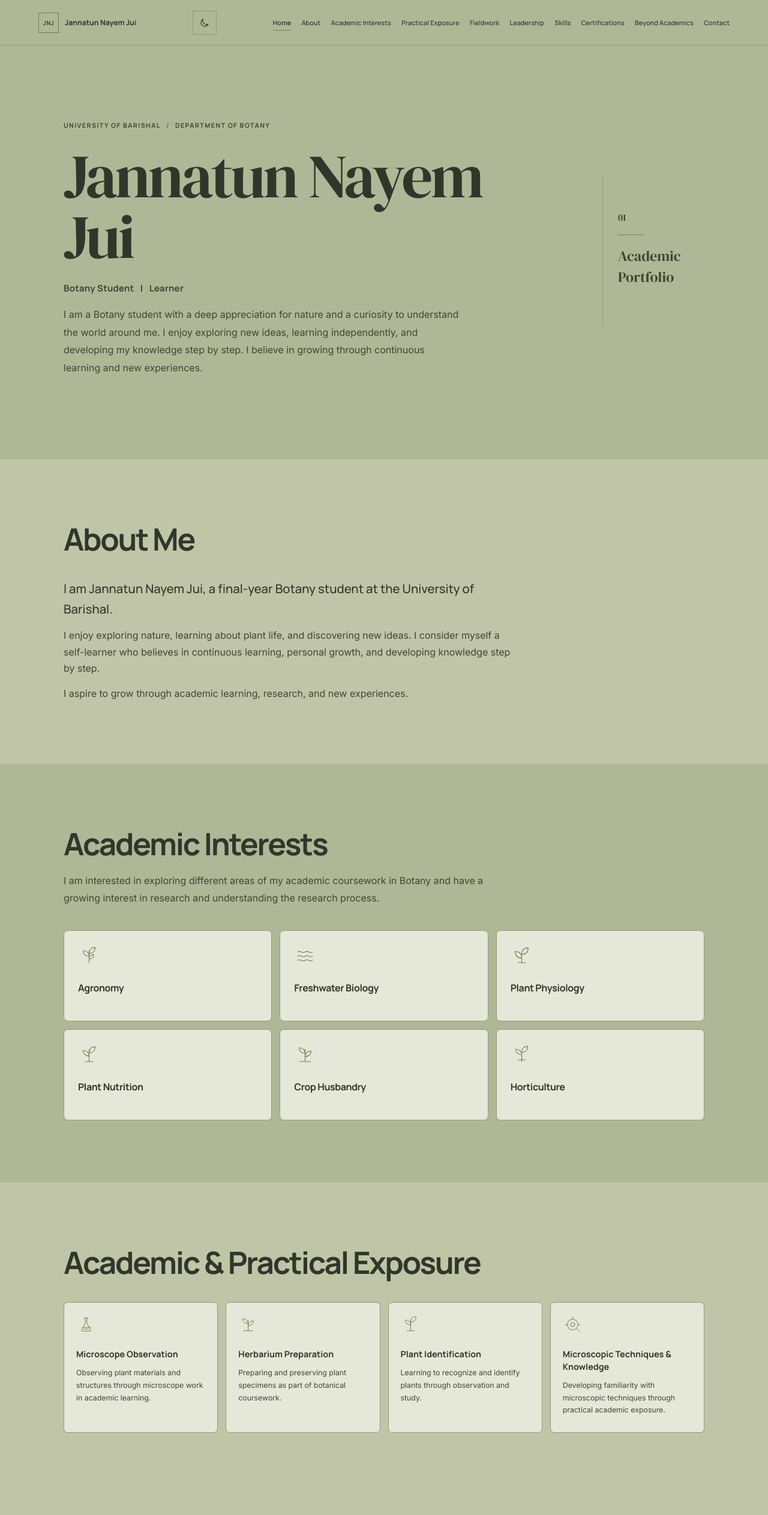
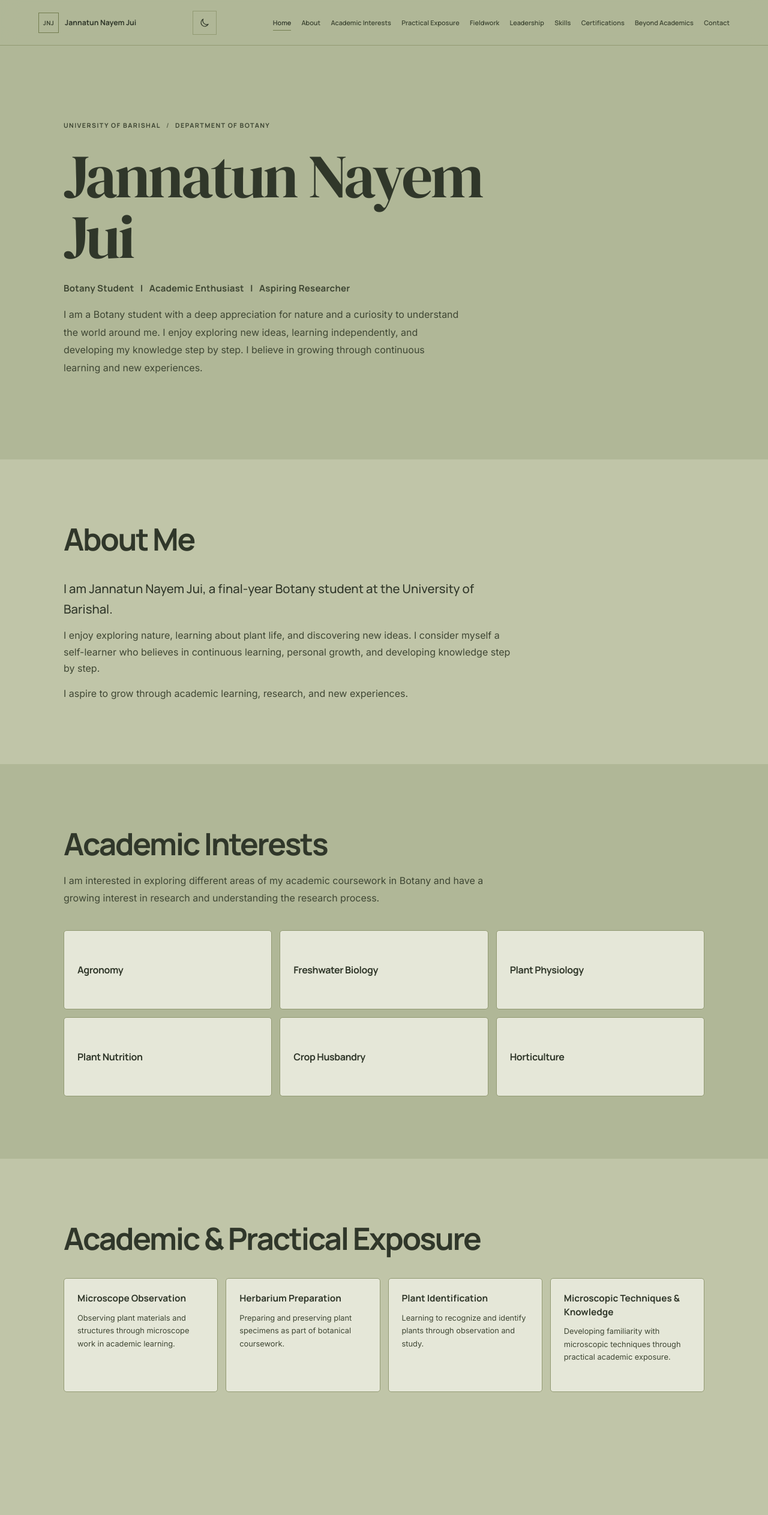
Before and after one commit to jannatunnayemjui42-del/Jui, a plain HTML site: page index.html in a window 1280 px wide. Shown: the top 2526 px of the page at 60% size. Drawn offline with Linux system fonts and the light colour scheme.

Commit message:
Polish portfolio cards and presentation
Co-authored-by: Copilot <223556219+Copilot@users.noreply.github.com>

```diff
--- a/index.html
+++ b/index.html
@@ -51,13 +51,8 @@
             <span>Department of Botany</span>
           </p>
           <h1 id="hero-title">Jannatun Nayem Jui</h1>
-          <p class="hero-role">Botany Student <span aria-hidden="true">|</span> Learner</p>
+          <p class="hero-role">Botany Student <span aria-hidden="true">|</span> Academic Enthusiast <span aria-hidden="true">|</span> Aspiring Researcher</p>
           <p class="hero-intro">I am a Botany student with a deep appreciation for nature and a curiosity to understand the world around me. I enjoy exploring new ideas, learning independently, and developing my knowledge step by step. I believe in growing through continuous learning and new experiences.</p>
-        </div>
-        <div class="hero-note reveal" aria-hidden="true">
-          <span class="hero-note-index">01</span>
-          <span class="hero-note-rule"></span>
-          <span class="hero-note-copy">Academic<br>Portfolio</span>
         </div>
       </div>
     </section>
@@ -83,27 +78,21 @@
         </div>
         <div class="interest-grid">
           <article class="interest-card reveal">
-            <svg class="line-icon" viewBox="0 0 48 48" aria-hidden="true"><path d="M24 39V13m0 12c-8 0-13-5-13-12 8 0 13 5 13 12Zm0-6c0-8 5-13 13-13 0 8-5 13-13 13Zm0 12c0-6 4-10 10-10 0 6-4 10-10 10Z"/></svg>
             <h3>Agronomy</h3>
           </article>
           <article class="interest-card reveal">
-            <svg class="line-icon" viewBox="0 0 48 48" aria-hidden="true"><path d="M8 16c5-5 10 5 16 0s11 5 16 0M8 25c5-5 10 5 16 0s11 5 16 0M8 34c5-5 10 5 16 0s11 5 16 0"/></svg>
             <h3>Freshwater Biology</h3>
           </article>
           <article class="interest-card reveal">
-            <svg class="line-icon" viewBox="0 0 48 48" aria-hidden="true"><path d="M24 39V23m0 6c-9 0-14-5-14-14 9 0 14 5 14 14Zm0-8c0-9 5-14 14-14 0 9-5 14-14 14Zm-8 18h16"/></svg>
             <h3>Plant Physiology</h3>
           </article>
           <article class="interest-card reveal">
-            <svg class="line-icon" viewBox="0 0 48 48" aria-hidden="true"><path d="M24 39V13m0 14c-8 0-13-5-13-12 8 0 13 5 13 12Zm0-7c0-8 5-13 13-13 0 8-5 13-13 13ZM16 39h16"/></svg>
             <h3>Plant Nutrition</h3>
           </article>
           <article class="interest-card reveal">
-            <svg class="line-icon" viewBox="0 0 48 48" aria-hidden="true"><path d="M24 39V12m0 9c-8 0-13-5-13-12 8 0 13 5 13 12Zm0 7c8 0 13-5 13-12-8 0-13 5-13 12ZM12 39h24"/></svg>
             <h3>Crop Husbandry</h3>
           </article>
           <article class="interest-card reveal">
-            <svg class="line-icon" viewBox="0 0 48 48" aria-hidden="true"><path d="M24 39V24m0 0c-8 0-13-5-13-12 8 0 13 5 13 12Zm0-5c0-8 5-13 13-13 0 8-5 13-13 13Zm-8 16h16"/></svg>
             <h3>Horticulture</h3>
           </article>
         </div>
@@ -117,22 +106,18 @@
         </div>
         <div class="practical-grid">
           <article class="practical-card reveal">
-            <svg class="line-icon" viewBox="0 0 48 48" aria-hidden="true"><path d="M20 8h8m-6 0v13l-9 15a3 3 0 0 0 3 4h16a3 3 0 0 0 3-4l-9-15V8m-9 23h18M18 35h12"/></svg>
             <h4>Microscope Observation</h4>
             <p>Observing plant materials and structures through microscope work in academic learning.</p>
           </article>
           <article class="practical-card reveal">
-            <svg class="line-icon" viewBox="0 0 48 48" aria-hidden="true"><path d="M24 39V14m0 8c-8 0-13-5-13-12 8 0 13 5 13 12Zm0 5c8 0 13-5 13-12-8 0-13 5-13 12ZM13 39h22"/></svg>
             <h4>Herbarium Preparation</h4>
             <p>Preparing and preserving plant specimens as part of botanical coursework.</p>
           </article>
           <article class="practical-card reveal">
-            <svg class="line-icon" viewBox="0 0 48 48" aria-hidden="true"><path d="M24 39V12m0 13c-8 0-13-5-13-12 8 0 13 5 13 12Zm0-7c0-8 5-13 13-13 0 8-5 13-13 13ZM15 39h18"/></svg>
             <h4>Plant Identification</h4>
             <p>Learning to recognize and identify plants through observation and study.</p>
           </article>
           <article class="practical-card reveal">
-            <svg class="line-icon" viewBox="0 0 48 48" aria-hidden="true"><circle cx="24" cy="24" r="13"/><circle cx="24" cy="24" r="5"/><path d="m34 34 7 7M24 11V6m-13 18H6m36 0h-5"/></svg>
             <h4>Microscopic Techniques &amp; Knowledge</h4>
             <p>Developing familiarity with microscopic techniques through practical academic exposure.</p>
           </article>
@@ -187,7 +172,6 @@
     <section class="section" id="experience" aria-labelledby="experience-title">
       <div class="section-inner experience-layout">
         <div class="section-heading reveal">
-          <p class="eyebrow">YSSE</p>
           <h2 id="experience-title">Leadership &amp; Professional Experience</h2>
           <p class="section-intro">Leadership and involvement across the Communication and IT departments at YSSE.</p>
         </div>
--- a/style.css
+++ b/style.css
@@ -14,12 +14,7 @@
   --button: #30372A;
   --button-text: #E5E7D8;
   --focus: #30372A;
-  --shadow: 0 12px 30px rgba(48, 55, 42, .12);
-  --card-sage: #E5E7D8;
-  --card-olive: #E5E7D8;
-  --card-beige: #E5E7D8;
-  --card-bluegray: #E5E7D8;
-  --card-taupe: #E5E7D8;
+  --shadow: 0 8px 18px rgba(48, 55, 42, .1);
   --heading: "Manrope", Arial, sans-serif;
   --body: "Inter", Arial, sans-serif;
   --display: "DM Serif Display", Georgia, serif;
@@ -41,12 +36,7 @@
   --button: #A5B48B;
   --button-text: #30372A;
   --focus: #D1D8C8;
-  --shadow: 0 12px 30px rgba(23, 32, 17, .2);
-  --card-sage: #647456;
-  --card-olive: #647456;
-  --card-beige: #647456;
-  --card-bluegray: #647456;
-  --card-taupe: #647456;
+  --shadow: 0 8px 18px rgba(23, 32, 17, .14);
 }
 
 * { box-sizing: border-box; }
@@ -171,9 +161,9 @@ h4 { font: 700 1rem/1.45 var(--heading); }
 .hero { position: relative; overflow: hidden; background: var(--page); }
 .hero-inner {
   display: grid;
-  grid-template-columns: minmax(0, 1fr) 170px;
+  grid-template-columns: minmax(0, 1fr);
   align-items: center;
-  gap: 9%;
+  gap: 0;
   width: min(1160px, 100%);
   min-height: min(690px, calc(100svh - 76px));
   margin: 0 auto;
@@ -220,19 +210,6 @@ h4 { font: 700 1rem/1.45 var(--heading); }
   text-underline-offset: 4px;
 }
 .footer-socials a:hover { color: var(--text); text-decoration-color: var(--accent); }
-.hero-note {
-  display: flex;
-  min-height: 255px;
-  flex-direction: column;
-  justify-content: center;
-  align-items: flex-start;
-  padding-left: 25px;
-  border-left: 1px solid var(--border);
-}
-.hero-note-index { color: var(--accent-text); font: 500 1rem var(--display); }
-.hero-note-rule { width: 42px; height: 1px; margin: 18px 0; background: var(--accent); }
-.hero-note-copy { color: var(--muted); font: 500 1.5rem/1.45 var(--display); }
-
 .about-copy { max-width: 760px; color: var(--muted); }
 .about-copy p { margin-bottom: 14px; }
 .about-copy p:last-child { margin-bottom: 0; }
@@ -240,10 +217,10 @@ h4 { font: 700 1rem/1.45 var(--heading); }
 .vision-grid { display: grid; grid-template-columns: repeat(3, minmax(0, 1fr)); gap: 14px; }
 .vision-card {
   min-width: 0;
-  padding: 24px 23px;
+  padding: 22px;
   background: var(--surface);
   border: 1px solid var(--border);
-  border-radius: 7px;
+  border-radius: 5px;
 }
 .card-index { color: var(--accent-text); font: 500 .83rem var(--display); }
 .vision-card h4 { margin: 17px 0 12px; }
@@ -256,30 +233,23 @@ h4 { font: 700 1rem/1.45 var(--heading); }
 .interest-grid { display: grid; grid-template-columns: repeat(3, minmax(0, 1fr)); gap: 13px; }
 .interest-card, .practical-card {
   min-width: 0;
-  padding: 23px;
+  padding: 22px;
   background: var(--surface);
   border: 1px solid var(--border);
-  border-radius: 7px;
+  border-radius: 5px;
   transition: border-color .2s ease, transform .2s ease, box-shadow .2s ease;
 }
-.interest-card { min-height: 152px; }
-.interest-card:nth-child(5n + 1), .practical-card:nth-child(5n + 1) { background: var(--card-sage); }
-.interest-card:nth-child(5n + 2), .practical-card:nth-child(5n + 2) { background: var(--card-olive); }
-.interest-card:nth-child(5n + 3), .practical-card:nth-child(5n + 3) { background: var(--card-beige); }
-.interest-card:nth-child(5n + 4), .practical-card:nth-child(5n + 4) { background: var(--card-bluegray); }
-.interest-card:nth-child(5n), .practical-card:nth-child(5n) { background: var(--card-taupe); }
-.interest-card:hover, .practical-card:hover { border-color: var(--accent); box-shadow: var(--shadow); transform: translateY(-3px); }
-.line-icon { width: 37px; height: 37px; margin-bottom: 16px; fill: none; stroke: var(--accent-palette); stroke-linecap: round; stroke-linejoin: round; stroke-width: 1.45; }
+.interest-card { display: flex; min-height: 132px; align-items: center; }
+.interest-card:hover, .practical-card:hover { border-color: var(--accent); box-shadow: var(--shadow); transform: translateY(-1px); }
 .interest-card h3 { margin: 0; font-size: 1rem; }
 .practical-grid { display: grid; grid-template-columns: repeat(4, minmax(0, 1fr)); gap: 13px; }
-.practical-card { min-height: 218px; padding: 20px; }
-.practical-card .line-icon { width: 33px; height: 33px; margin-bottom: 14px; }
-.practical-card h4 { margin: 0; font-size: .9rem; }
-.practical-card p { margin: 10px 0 0; color: var(--muted); font-size: .77rem; line-height: 1.7; }
+.practical-card { min-height: 190px; }
+.practical-card h4 { margin: 0; font-size: .96rem; }
+.practical-card p { margin: 10px 0 0; color: var(--muted); font-size: .8rem; line-height: 1.7; }
 
 .fieldwork-grid { display: grid; grid-template-columns: repeat(2, minmax(0, 1fr)); gap: 22px; }
 .fieldwork-card:last-child { grid-column: 1 / -1; width: calc((100% - 22px) / 2); justify-self: center; }
-.fieldwork-card { display: flex; min-width: 0; flex-direction: column; overflow: hidden; background: var(--surface); border: 1px solid var(--border); border-radius: 8px; }
+.fieldwork-card { display: flex; min-width: 0; flex-direction: column; overflow: hidden; background: var(--surface); border: 1px solid var(--border); border-radius: 5px; }
 .fieldwork-media {
   position: relative;
   aspect-ratio: 16 / 9;
@@ -290,7 +260,7 @@ h4 { font: 700 1rem/1.45 var(--heading); }
 .fieldwork-image { position: absolute; inset: 0; width: 100%; height: 100%; object-fit: cover; transition: transform .45s ease; }
 .fieldwork-card:hover .fieldwork-image { transform: scale(1.025); }
 .media-index { position: absolute; z-index: 1; top: 14px; left: 15px; padding: 3px 7px; border: 1px solid var(--border); border-radius: 4px; background: var(--surface); color: var(--text); font: 500 .82rem var(--display); }
-.fieldwork-info { flex: 1; padding: 23px; }
+.fieldwork-info { flex: 1; padding: 22px; }
 .fieldwork-info .eyebrow { margin-bottom: 9px; color: var(--accent-text); letter-spacing: .08em; }
 .fieldwork-info h3 { margin: 0 0 10px; font-size: 1.02rem; }
 .fieldwork-info p:last-child { margin: 0; color: var(--muted); font-size: .8rem; line-height: 1.75; }
@@ -308,15 +278,13 @@ h4 { font: 700 1rem/1.45 var(--heading); }
 .timeline-item h3 { margin: 0; font-size: 1.06rem; }
 .timeline-detail { margin: 5px 0 0; color: var(--muted); font-size: .75rem; }
 .current-label { display: inline-block; margin-left: 7px; padding: 2px 7px; border: 1px solid var(--border); color: var(--accent-text); font: 700 .59rem/1.5 var(--heading); letter-spacing: .05em; text-transform: uppercase; }
-.programme-card { padding: 19px 21px; background: var(--surface); border: 1px solid var(--border); border-left: 2px solid var(--accent); }
+.programme-card { padding: 20px 22px; background: var(--surface); border: 1px solid var(--border); border-left: 2px solid var(--accent); border-radius: 5px; }
 .programme-card .eyebrow { margin-bottom: 7px; }
 .programme-card h3 { margin: 0; font-size: 1rem; }
 .programme-card p:last-child { margin: 5px 0 0; color: var(--muted); font-size: .75rem; }
 
 .skill-groups { display: grid; grid-template-columns: repeat(2, minmax(0, 1fr)); gap: 15px; }
-.skill-group { padding: 23px; background: var(--surface); border: 1px solid var(--border); border-radius: 7px; }
-.skill-group:first-child { background: var(--card-bluegray); }
-.skill-group:last-child { background: var(--card-taupe); }
+.skill-group { padding: 22px; background: var(--surface); border: 1px solid var(--border); border-radius: 5px; }
 .skill-group h3 { margin: 0 0 18px; font-size: .98rem; }
 .skill-list { display: flex; flex-wrap: wrap; gap: 8px; margin: 0; padding: 0; list-style: none; }
 .skill-list li { padding: 8px 11px; border: 1px solid var(--border); border-radius: 4px; background: var(--surface); color: var(--text); font-size: .75rem; line-height: 1.4; }
@@ -329,7 +297,7 @@ h4 { font: 700 1rem/1.45 var(--heading); }
   overflow: hidden;
   background: var(--surface);
   border: 1px solid var(--border);
-  border-radius: 8px;
+  border-radius: 5px;
   transition: border-color .2s ease, box-shadow .2s ease, transform .2s ease;
 }
 .certificate-card:hover { border-color: var(--accent); box-shadow: var(--shadow); transform: translateY(-2px); }
@@ -351,10 +319,10 @@ h4 { font: 700 1rem/1.45 var(--heading); }
   min-height: 140px;
   flex-direction: column;
   align-items: flex-start;
-  padding: 21px;
+  padding: 22px;
   background: var(--surface);
   border: 1px solid var(--border);
-  border-radius: 7px;
+  border-radius: 5px;
   text-decoration: none;
   transition: border-color .2s ease, transform .2s ease, box-shadow .2s ease;
 }
@@ -405,7 +373,6 @@ h4 { font: 700 1rem/1.45 var(--heading); }
   .section-inner { padding: 72px 23px; }
   .hero-inner { grid-template-columns: 1fr; min-height: min(690px, calc(100svh - 64px)); padding: 68px 23px 76px; }
   .hero h1 { font-size: clamp(3rem, 12vw, 5.1rem); }
-  .hero-note { display: none; }
   .hero-intro { font-size: .9rem; }
   .button { min-height: 44px; padding: 9px 12px; font-size: .67rem; }
   .experience-layout { grid-template-columns: 1fr; gap: 27px; }
@@ -414,9 +381,8 @@ h4 { font: 700 1rem/1.45 var(--heading); }
   .interest-grid { grid-template-columns: repeat(2, minmax(0, 1fr)); gap: 10px; }
   .interest-card { min-height: 136px; padding: 18px; }
   .interest-card h3 { font-size: .91rem; }
-  .line-icon { width: 32px; height: 32px; margin-bottom: 12px; }
   .practical-grid { gap: 10px; }
-  .practical-card { min-height: 200px; padding: 16px; }
+  .practical-card { min-height: 200px; padding: 18px; }
   .fieldwork-grid { grid-template-columns: 1fr; gap: 14px; }
   .fieldwork-card:last-child { grid-column: auto; width: auto; justify-self: stretch; }
   .fieldwork-info { padding: 19px; }
```
